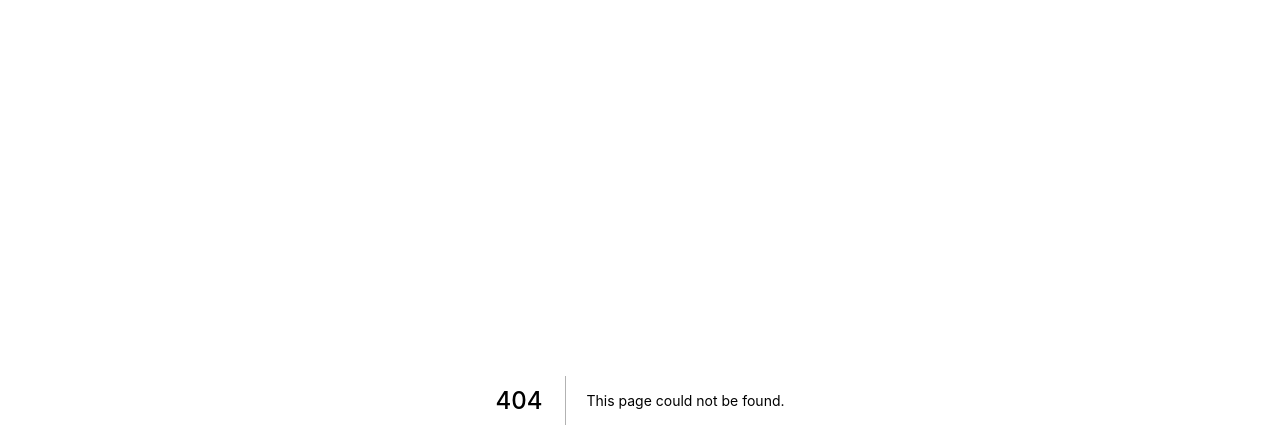
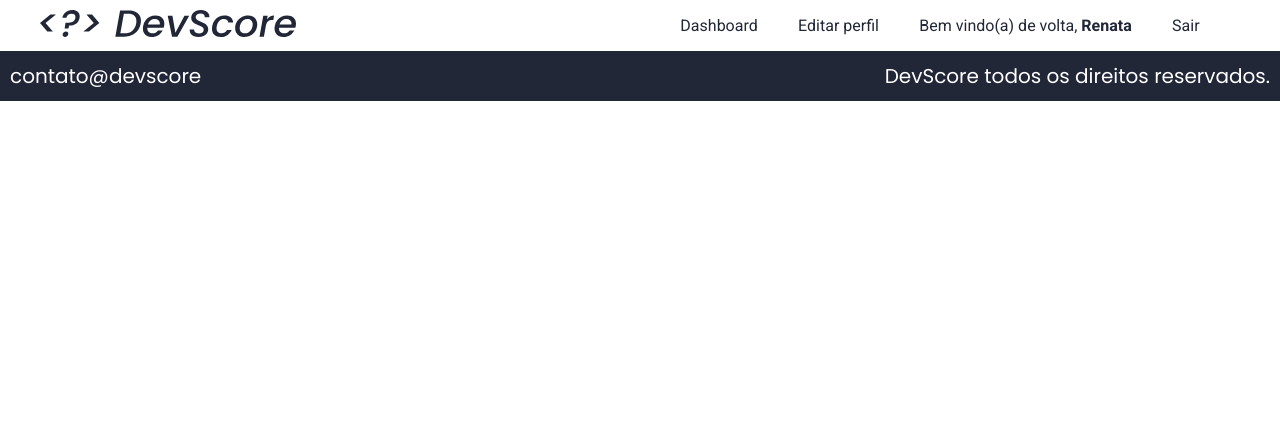
Before and after one commit to fandredev/devscore, a Next.js app: page /dashboardrh in a window 1280 px wide. Before the commit this address had no page. Shown: the top 448 px of the page. Built offline with nearby package versions, Linux system fonts and the light colour scheme.

Commit message:
feat: adding navigation to screen inicial and updated dashboardrh skelet

```diff
--- a/src/components/Header/DashRh/DashItemsList/index.tsx
+++ b/src/components/Header/DashRh/DashItemsList/index.tsx
@@ -1,11 +1,14 @@
 import { Container, Figure, Navigate } from './styled'
 import { _Button } from '../../../Button/styled';
 import Link from 'next/link'
+import { useRouter } from 'next/router'
 
 interface IntDashListItems {
   name: string
 }
 export default function DashListItems({ name = 'Renata' }: IntDashListItems){
+  const router = useRouter()
+  const navigateToLanding = () => router.push('/')
   return (
     <Container>
       <nav>
@@ -13,6 +16,7 @@ export default function DashListItems({ name = 'Renata' }: IntDashListItems){
           <img
             src="/images/devscore.svg"
             alt="Devscore"
+            onClick={navigateToLanding}
           />
         </Figure>
         <ol>
--- a/src/components/Header/DashRh/DashItemsList/styled.ts
+++ b/src/components/Header/DashRh/DashItemsList/styled.ts
@@ -11,9 +11,7 @@ export const Container = styled.header`
   width: 100%;
   background: #fff;
    @media (max-width: 800px) {
-    position: fixed;
-    grid-template-columns: 30% 1fr;
-    grid-template-rows: 6rem;
+    padding: 0;
    }
    @media (min-width: 1000px) and (max-width: 1600px) {
     height: 4vw;
--- a/src/components/Header/DashRh/index.tsx
+++ b/src/components/Header/DashRh/index.tsx
@@ -1,7 +1,7 @@
 import BurgerMenu from '../../BurgerMenu'
 import React, { useEffect, useState } from 'react'
 import DashItemsList from './DashItemsList';
-import { Container } from './styled'
+import { Container } from '../../../styles/GlobalHeader'
 
 export default function DashRh(){
   const [width, setWidth] = useState<number>(0)
@@ -13,6 +13,7 @@ export default function DashRh(){
     return () => window.removeEventListener("resize", handleWindowState);
 
   }, [handleWindowState]);
+
   return (
     width <= 600 ? (
       <>
--- a/src/components/Header/DashRh/styled.ts
+++ /dev/null
@@ -1,4 +0,0 @@
-import styled from 'styled-components'
-
-
-export const Container = styled.main``
--- a/src/components/Header/Landing/ItemsList/index.tsx
+++ b/src/components/Header/Landing/ItemsList/index.tsx
@@ -2,8 +2,11 @@ import { Container, Figure, Navigate } from './styled'
 import { _Button } from '../../../Button/styled';
 import colors from '../../../../constants/colors';
 import Link from 'next/link'
+import { useRouter } from 'next/router';
 
 export default function ItemsList(){
+  const router = useRouter()
+  const navigateToLanding = () => router.push('/')
   return (
     <Container>
       <nav>
@@ -11,6 +14,7 @@ export default function ItemsList(){
           <img
             src="/images/devscore.svg"
             alt="Devscore"
+            onClick={navigateToLanding}
           />
         </Figure>
         <ol>
--- a/src/components/Header/Landing/index.tsx
+++ b/src/components/Header/Landing/index.tsx
@@ -1,7 +1,7 @@
 import BurgerMenu from '../../BurgerMenu'
 import React, { useEffect, useState } from 'react'
 import ItemsList from './ItemsList';
-import { Container } from './styled'
+import { Container } from '../../../styles/GlobalHeader'
 
 export default function Header(){
   const [width, setWidth] = useState<number>(0)
--- a/src/components/LastTestingRealized/index.tsx
+++ b/src/components/LastTestingRealized/index.tsx
@@ -4,9 +4,9 @@ interface LastTestingRealizedProps {
   image: string
   alt: string
   name_people: string
-  score: number,
-  vacancy: string;
-  date: Date,
+  score: number
+  vacancy: string
+  date: Date
 }
 
 export default function LastTestingRealized(){
--- /dev/null
+++ b/src/pages/dashboardrh.tsx
@@ -0,0 +1,11 @@
+import Footer from "../components/Footer";
+import Header from "../components/Header/DashRh";
+
+export default function DashboardRH(){
+  return (
+    <>
+      <Header />
+      <Footer />
+    </>
+  )
+}
--- a/src/components/Header/Landing/styled.ts
+++ b/src/styles/GlobalHeader/index.ts
@@ -1,4 +1,5 @@
 import styled from 'styled-components'
+
 
 export const Container = styled.aside`
   height: 8.5vh;
```
